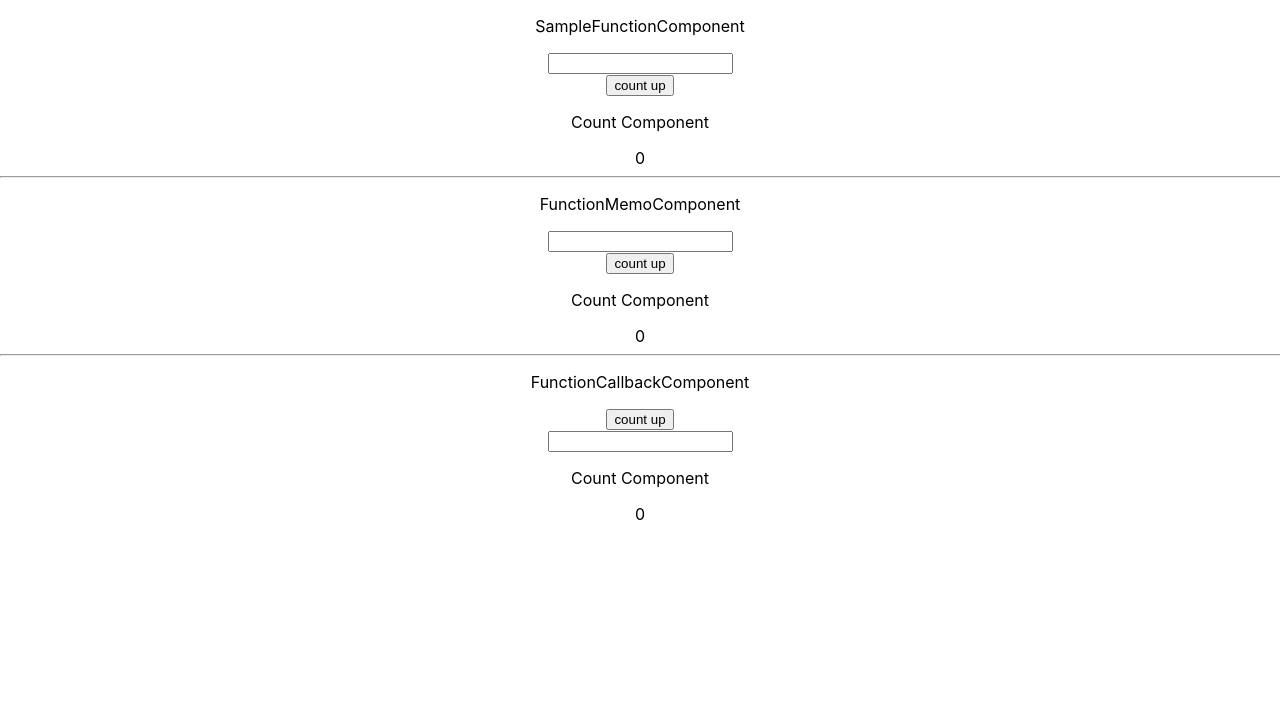
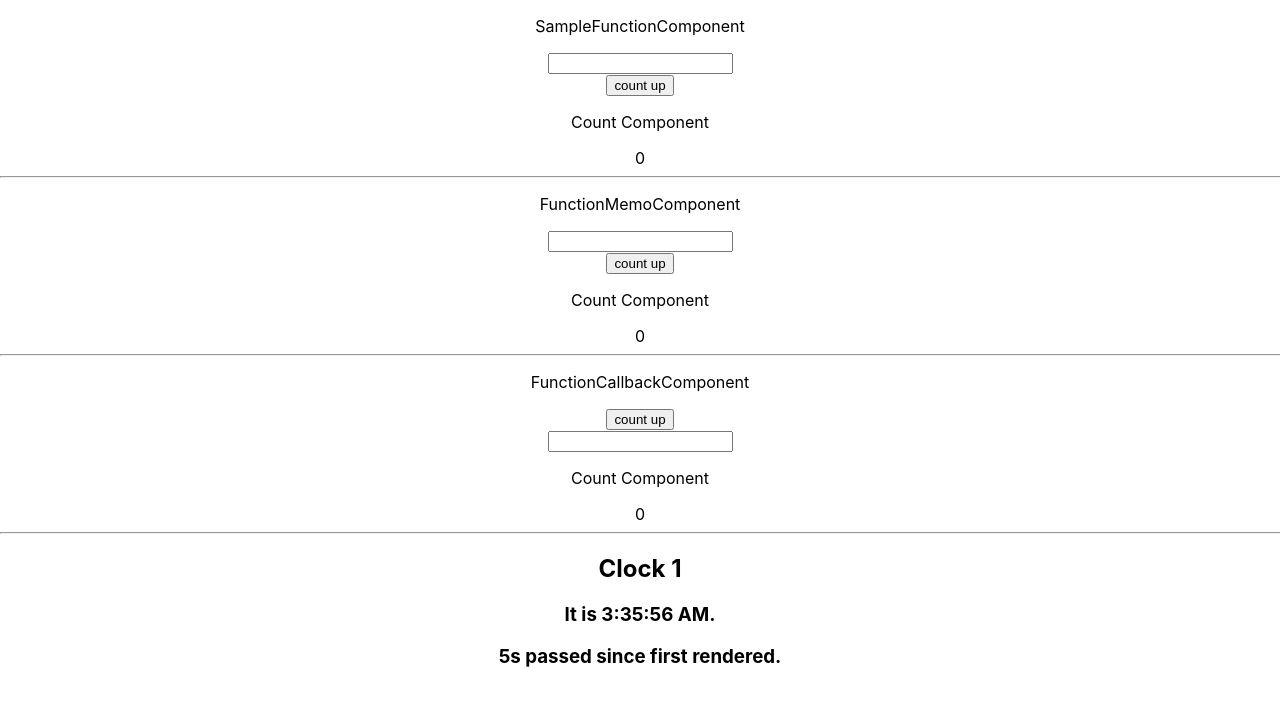
Before and after one commit to 2017Yasu/test-react-components, a React (Create React App) app: page / in a window 1280 px wide. Shown: the top 706 px of the page. Built offline with nearby package versions, Linux system fonts and the light colour scheme.

Commit message:
クラスコンポーネントのライフサイクルを使ってクロックコンポーネントを作成

```diff
--- a/src/App.css
+++ b/src/App.css
@@ -1,5 +1,6 @@
 .App {
   text-align: center;
+  overflow: auto;
 }
 
 .App-logo {
--- a/src/App.tsx
+++ b/src/App.tsx
@@ -1,6 +1,7 @@
 import SampleFunctionComponent from './components/sample-function-component';
 import FunctionMemoComponent from './components/function-memo-component';
 import FunctionCallbackComponent from './components/function-callback-component';
+import Clock from './components/class-lifecycle-component';
 
 import './App.css';
 
@@ -12,6 +13,8 @@ function App(): JSX.Element {
             <FunctionMemoComponent />
             <hr style={{ width: '100%' }} />
             <FunctionCallbackComponent />
+            <hr style={{ width: '100%' }} />
+            <Clock />
         </div>
     );
 }
--- /dev/null
+++ b/src/components/class-lifecycle-component/ClassLifecycleComponent.tsx
@@ -0,0 +1,73 @@
+import React from 'react';
+
+type Props = {
+    title: string;
+};
+
+type State = {
+    date: Date;
+    seconds: number;
+};
+
+export default class ClassLifecycleComponent extends React.Component<Props, State> {
+    constructor(props: Props) {
+        super(props);
+
+        this.state = {
+            date: new Date(),
+            seconds: 0,
+        };
+    }
+
+    private timer: NodeJS.Timer | undefined;
+
+    componentDidMount(): void {
+        // 初めてレンダーされた後
+        this.timer = setInterval(
+            () => this.tick(),
+            1000
+        );
+    }
+
+    componentWillUnmount(): void {
+        // コンポーネントが破棄される時
+        clearInterval(this.timer);
+    }
+
+    componentDidUpdate(prevProps: Readonly<Props>, prevState: Readonly<State>): void {
+        // ２回目以降レンダーされた後
+        // ここで setState する時は条件をつけること！
+        if (prevState.date !== this.state.date) {
+            this.setState((ps: State) => {
+                return {
+                    ...ps,
+                    seconds: ps.seconds + 1,
+                };
+            });
+        }
+    }
+
+    tick(): void {
+        this.setState((prevState: State) => {
+            return {
+                ...prevState,
+                date: new Date(),
+            };
+        });
+    }
+
+    componentDidCatch(error: Error, errorInfo: React.ErrorInfo): void {
+        console.log('error catch!', error, errorInfo);
+        clearInterval(this.timer);
+    }
+
+    render(): JSX.Element {
+        return (
+            <div>
+                <h2>{this.props.title}</h2>
+                <h3>It is {this.state.date.toLocaleTimeString()}.</h3>
+                <h3>{this.state.seconds}s passed since first rendered.</h3>
+            </div>
+        );
+    }
+}
--- /dev/null
+++ b/src/components/class-lifecycle-component/Clock.tsx
@@ -0,0 +1,15 @@
+import React from 'react';
+
+import ClassLifecycleComponent from './ClassLifecycleComponent';
+
+export default class Clock extends React.Component {
+    render(): JSX.Element {
+        return (
+            <div>
+                <ClassLifecycleComponent
+                    title='Clock 1'
+                />
+            </div>
+        );
+    }
+}
--- /dev/null
+++ b/src/components/class-lifecycle-component/index.ts
@@ -0,0 +1,3 @@
+import Clock from './Clock';
+
+export default Clock;
```
